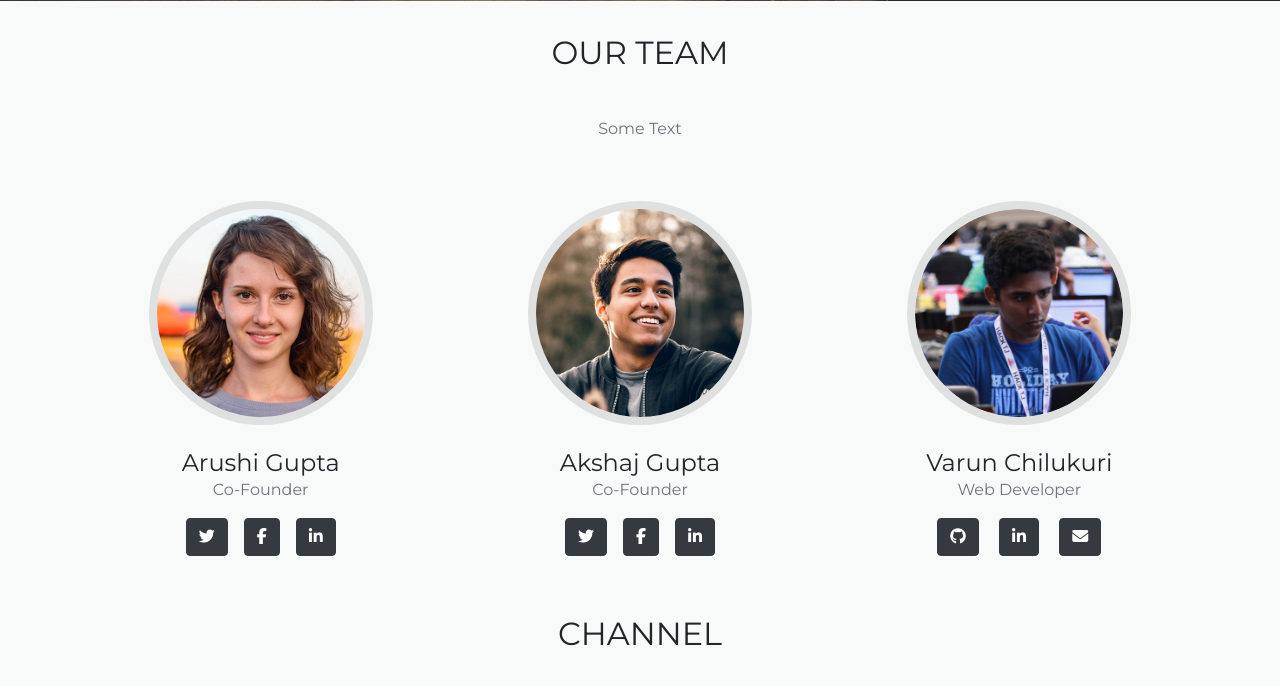
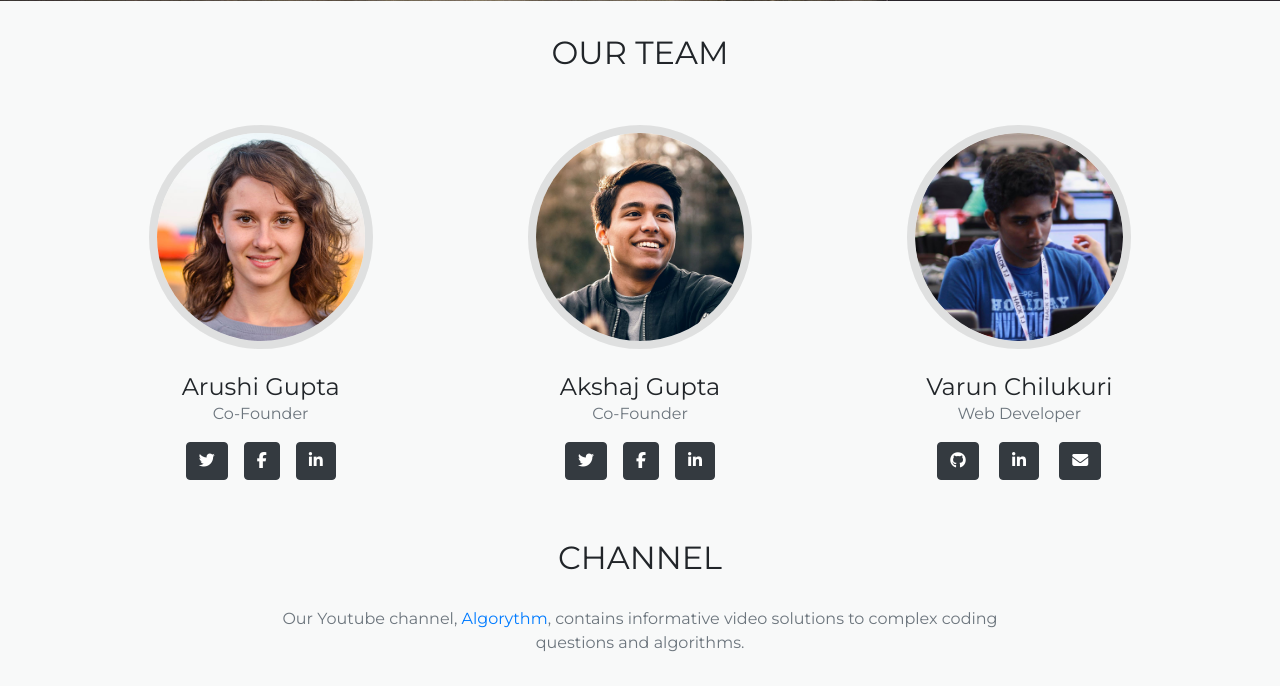
Before and after one commit to VarunChilukuri/AlgoSTEM, a PHP site: page /index.html in a window 1280 px wide. Shown: the part 799-1485 px from the top of the page. Run offline with PHP 8.4, Linux system fonts and the light colour scheme; some libraries are stand-ins or nearby versions; some web fonts are replaced.

Commit message:
Get rid of the team description

```diff
--- a/index.html
+++ b/index.html
@@ -78,11 +78,13 @@
       <div class="text-center">
         <h2 class="section-heading text-uppercase" id="team-title">Our Team</h2>
       </div>
+      <!--
       <div class="row" id="team-div">
         <div class="col-lg-8 mx-auto text-center">
-          <p class="large text-muted" id="team-description">Some Text</p>
+          <p class="large text-muted" id="team-description">We are the team behind AlgoSTEM. We are passionate </p>
         </div>
       </div>
+      -->
       <div class="row" id="team-carousel">
         <div class="col-lg-4 person">
           <div class="team-member">
--- a/main.css
+++ b/main.css
@@ -96,7 +96,7 @@ h1
 }
 
 #team-carousel{
-  padding-top:2%;
+  padding-top:4%;
 }
 
 /*Courses*/
```
